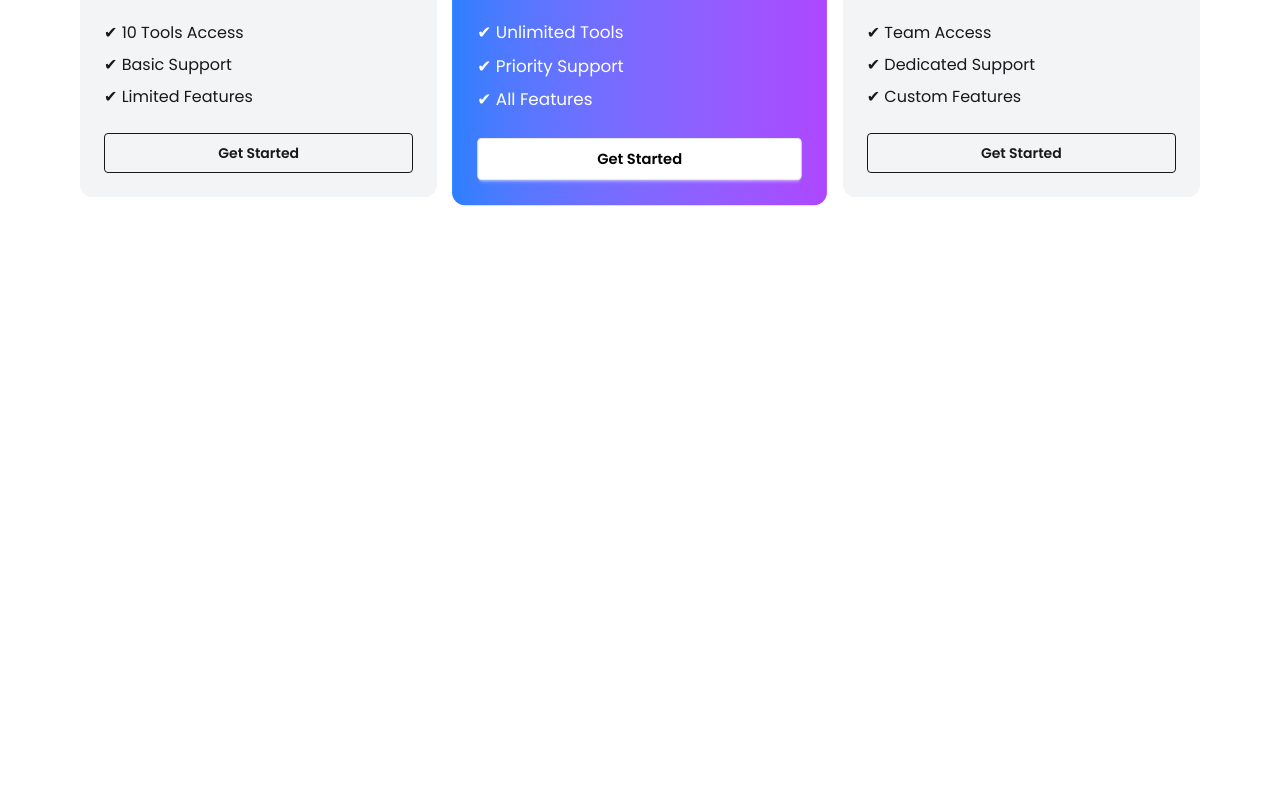
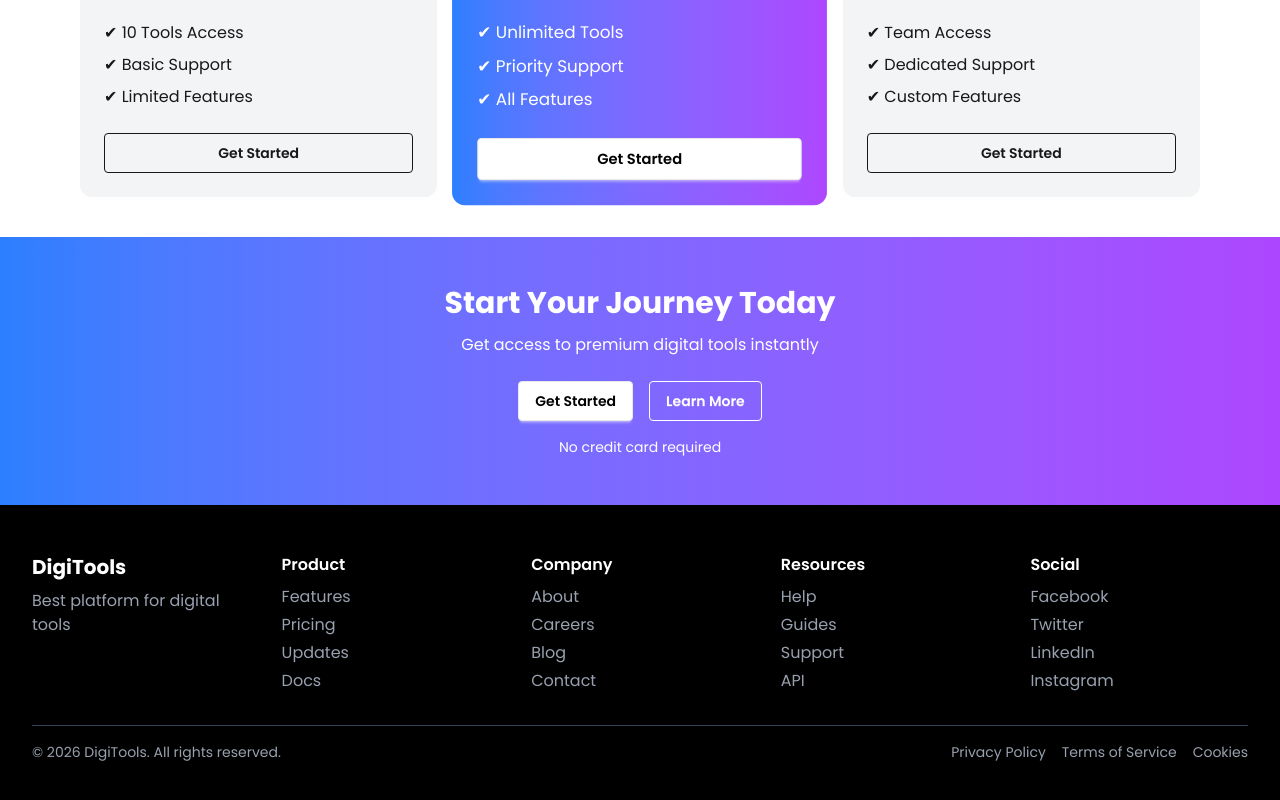
Before and after one commit to everluma/digitools-platform, a React (Vite) app: page / in a window 1280 px wide. Shown: the part 3050-3850 px from the top of the page. Before the commit the page ends 3287 px from the top, so only its background shows below. Built offline with nearby package versions, Linux system fonts and the light colour scheme.

Commit message:
footer Section added

```diff
--- a/src/App.jsx
+++ b/src/App.jsx
@@ -3,6 +3,7 @@
 import MainSection from "./components/MainSection";
 import Steps from "./components/Steps";
 import Pricing from './components/Pricing';
+import Footer from './components/Footer';
 
 import './App.css'
 
@@ -77,6 +78,7 @@
     <MainSection />
     <Steps/>
     <Pricing />
+    <Footer />
     </>
   )
 }
--- /dev/null
+++ b/src/components/Footer.jsx
@@ -0,0 +1,104 @@
+const Footer = () => {
+  return (
+    <footer>
+
+      {/* Top CTA */}
+      <div className="bg-gradient-to-r from-blue-500 to-purple-500 text-white text-center py-12">
+        <h2 className="text-3xl font-bold mb-3">
+          Start Your Journey Today
+        </h2>
+        <p className="mb-6">
+          Get access to premium digital tools instantly
+        </p>
+
+        <div className="flex justify-center gap-4">
+          <button className="btn bg-white text-black">
+            Get Started
+          </button>
+          <button className="btn btn-outline text-white">
+            Learn More
+          </button>
+        </div>
+
+        <p className="mt-4 text-sm">
+          No credit card required
+        </p>
+      </div>
+
+      {/* Bottom Footer */}
+      <div className="bg-black text-white px-8 py-12">
+
+        <div className="grid grid-cols-1 md:grid-cols-5 gap-8">
+
+          {/* Logo */}
+          <div>
+            <h2 className="text-xl font-bold mb-2">
+              DigiTools
+            </h2>
+            <p className="text-gray-400">
+              Best platform for digital tools
+            </p>
+          </div>
+
+          {/* Product */}
+          <div>
+            <h3 className="font-semibold mb-2">Product</h3>
+            <ul className="text-gray-400 space-y-1">
+              <li>Features</li>
+              <li>Pricing</li>
+              <li>Updates</li>
+              <li>Docs</li>
+            </ul>
+          </div>
+
+          {/* Company */}
+          <div>
+            <h3 className="font-semibold mb-2">Company</h3>
+            <ul className="text-gray-400 space-y-1">
+              <li>About</li>
+              <li>Careers</li>
+              <li>Blog</li>
+              <li>Contact</li>
+            </ul>
+          </div>
+
+          {/* Resources */}
+          <div>
+            <h3 className="font-semibold mb-2">Resources</h3>
+            <ul className="text-gray-400 space-y-1">
+              <li>Help</li>
+              <li>Guides</li>
+              <li>Support</li>
+              <li>API</li>
+            </ul>
+          </div>
+
+          {/* Social */}
+          <div>
+            <h3 className="font-semibold mb-2">Social</h3>
+            <ul className="text-gray-400 space-y-1">
+              <li>Facebook</li>
+              <li>Twitter</li>
+              <li>LinkedIn</li>
+              <li>Instagram</li>
+            </ul>
+          </div>
+
+        </div>
+
+        {/* Bottom line */}
+        <div className="border-t border-gray-700 mt-8 pt-4 flex flex-col md:flex-row justify-between text-gray-400 text-sm">
+          <p>© 2026 DigiTools. All rights reserved.</p>
+          <div className="flex gap-4">
+            <p>Privacy Policy</p>
+            <p>Terms of Service</p>
+            <p>Cookies</p>
+          </div>
+        </div>
+
+      </div>
+    </footer>
+  );
+};
+
+export default Footer;
```
